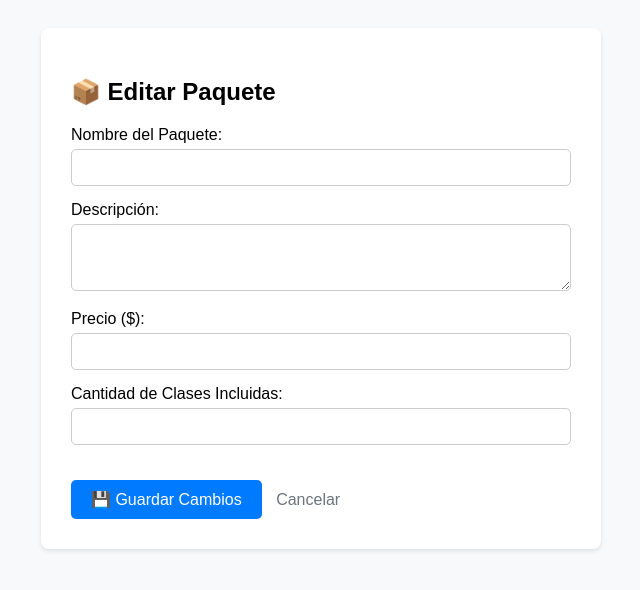
After one commit to jlmontielc/sistema-gestion-shala, a Python web app: template app/templates/editar_paquetes.html in a window 1280 px wide. The commit adds this page. Shown: the top 590 px of the page, without its empty margins (319-959 px from the left). Run offline with Jinja, Linux system fonts and the light colour scheme; the template is opened without the code that fills it, so the values that code supplies are empty.

Commit message:
editar paquetes

```diff
--- /dev/null
+++ b/app/templates/editar_paquetes.html
@@ -0,0 +1,37 @@
+<!DOCTYPE html>
+<html lang="es">
+<head>
+    <meta charset="UTF-8">
+    <title>Editar Paquete</title>
+    <style>
+        body { font-family: sans-serif; padding: 20px; background-color: #f8f9fa; }
+        .form-container { background: white; padding: 30px; border-radius: 8px; max-width: 500px; margin: auto; box-shadow: 0 2px 4px rgba(0,0,0,0.1); }
+        input, textarea { width: 100%; padding: 10px; margin-top: 5px; margin-bottom: 15px; border: 1px solid #ccc; border-radius: 5px; box-sizing: border-box;}
+        .btn-save { background-color: #007bff; color: white; padding: 10px 20px; border: none; border-radius: 5px; cursor: pointer; font-size: 16px;}
+        .btn-cancel { margin-left: 10px; text-decoration: none; color: #6c757d; }
+    </style>
+</head>
+<body>
+    <div class="form-container">
+        <h2>📦 Editar Paquete</h2>
+        <form method="POST">
+            <label>Nombre del Paquete:</label>
+            <input type="text" name="nombre" value="{{ paquete.nombre }}" required>
+
+            <label>Descripción:</label>
+            <textarea name="descripcion" rows="3">{{ paquete.descripcion or '' }}</textarea>
+
+            <label>Precio ($):</label>
+            <input type="number" step="0.01" name="precio" value="{{ paquete.precio }}" required>
+
+            <label>Cantidad de Clases Incluidas:</label>
+            <input type="number" name="sesiones_incluidas" value="{{ paquete.sesiones_incluidas }}" required>
+
+            <div style="margin-top: 20px;">
+                <button type="submit" class="btn-save">💾 Guardar Cambios</button>
+                <a href="{{ url_for('paquetes.listar_paquetes') }}" class="btn-cancel">Cancelar</a>
+            </div>
+        </form>
+    </div>
+</body>
+</html>
--- a/app/templates/paquetes.html
+++ b/app/templates/paquetes.html
@@ -161,6 +161,10 @@
                             <em>(Vista de Administrador)</em>
                         </div>
                     {% endif %}
+
+                    {% if current_user.rol in ['ADMIN', 'ADMIN_SHALA'] %}
+                        <a href="{{ url_for('paquetes.editar_paquete', id=p.id) }}" class="btn btn-warning" style="margin-top: 10px; display: inline-block;">✏️ Editar</a>
+                    {% endif %}
                 </div>
             </div>
             {% else %}
```
Also changed, not shown: app/routes/paquetes.py (+18 -0 lines).
